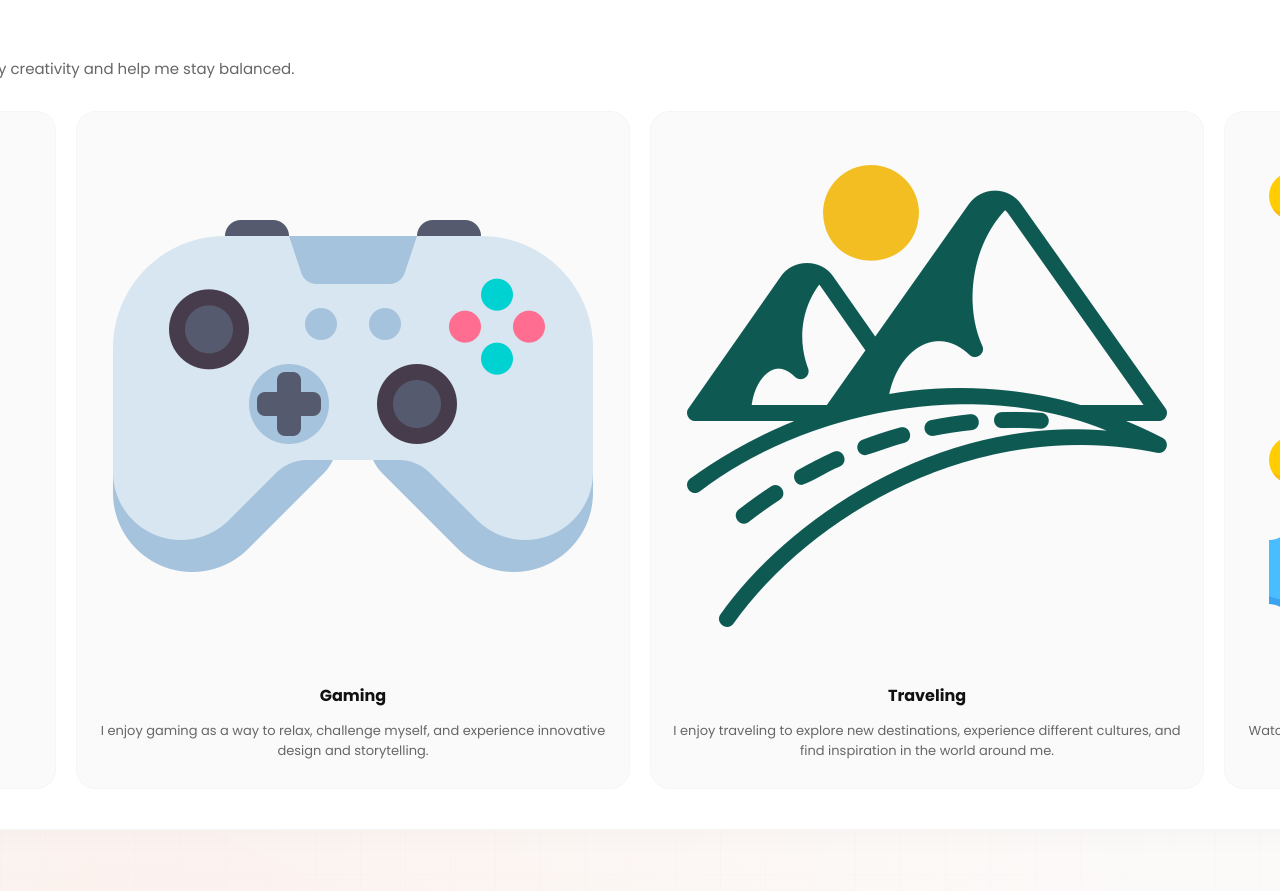
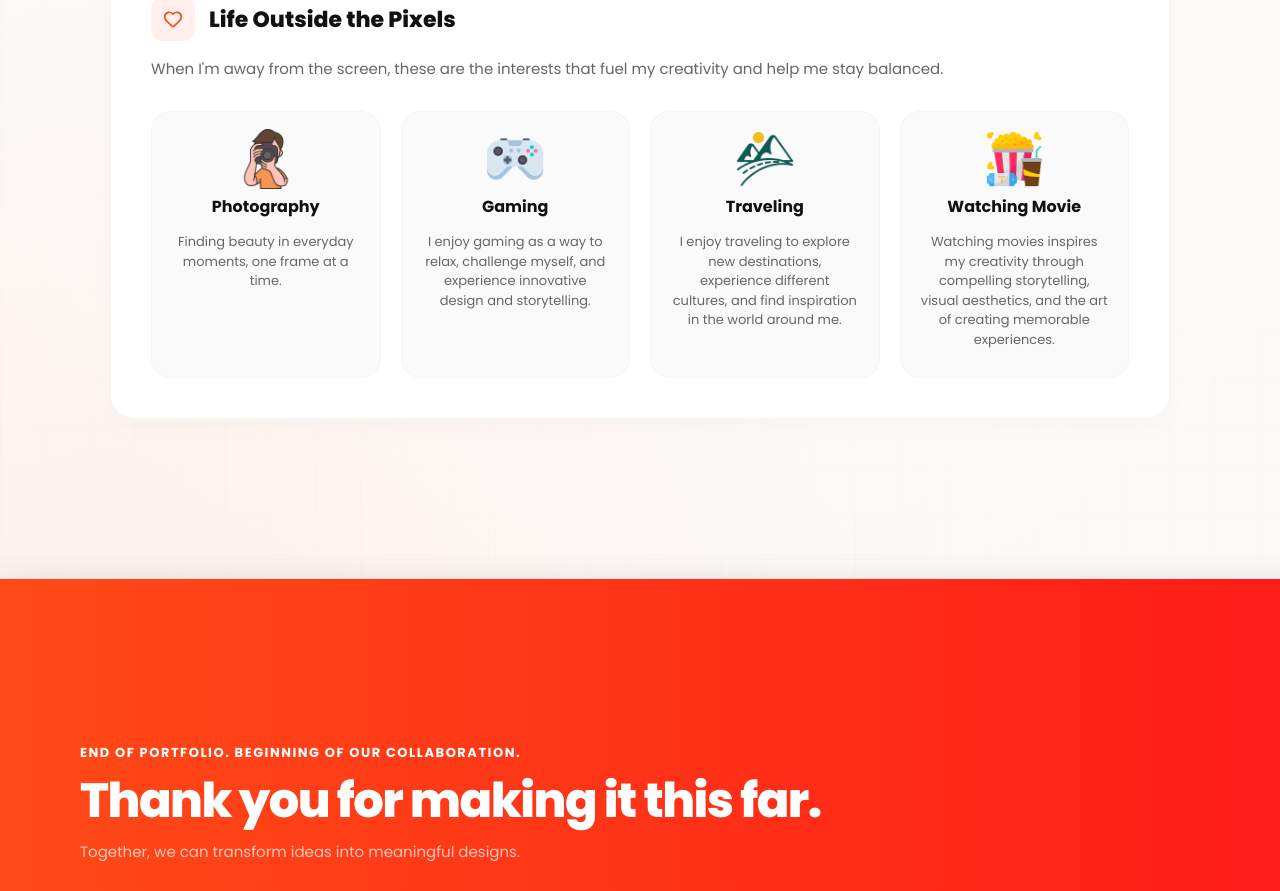
Before and after one commit to rathvasagar12/Portfolio_Website, a React (Create React App) app: page /About in a window 1280 px wide. Shown: the part 1376-2267 px from the top of the page. Built offline with nearby package versions, Linux system fonts and the light colour scheme.

Commit message:
fix(about): resolve oversized life-outside-pixels icons and fix contact page eslint unused-vars warnings

```diff
--- a/src/Page/Contact.js
+++ b/src/Page/Contact.js
@@ -4,9 +4,9 @@ import Footer from './Footer';
 import behance from '../Img/behance.png'
 import LinkedIn from '../Img/linkedin.png'
 import Instagram from '../Img/instagram.png'
-import Gmail from '../Img/gmail.png'
+// import Gmail from '../Img/gmail.png'
 import { Mail } from 'lucide-react';
-import { Phone } from 'lucide-react';
+// import { Phone } from 'lucide-react';
 
 function Contact() {
     return (
@@ -50,7 +50,7 @@ function Contact() {
                                 </div>
                             </div>
 
-                            <div className="contact-card">
+                            {/* <div className="contact-card">
                                 <div className="contact-card-icon-wrapper phone-icon-bg">
                                     <Phone color="#ff4a17" strokeWidth={1} />
                                 </div>
@@ -60,7 +60,7 @@ function Contact() {
                                         +91 9714414012
                                     </a>
                                 </div>
-                            </div>
+                            </div> */}
                         </div>
 
                         {/* <div className="contact-socials-wrapper">
@@ -81,9 +81,7 @@ function Contact() {
                                 <a href="https://linkedin.com" target="_blank" rel="noopener noreferrer" className="social-icon-pill"><img src={LinkedIn} alt="LinkedIn" /></a>
                                 <a href="https://dribbble.com" target="_blank" rel="noopener noreferrer" className="social-icon-pill"><img src={Instagram} alt="Instagram" /></a>
 
-                                <a href="mailto:rathwasagar007@gmail.com" className="social-icon-pill">
-                                    <img src={Gmail} alt="Gmail" />
-                                </a>
+
                             </div>
                         </div>
                     </div>
--- a/src/Page/Home.css
+++ b/src/Page/Home.css
@@ -2829,6 +2829,16 @@
 .hobby-icon-wrapper {
   font-size: 38px;
   margin-bottom: 14px;
+  display: flex;
+  justify-content: center;
+  align-items: center;
+  height: 38px;
+}
+
+.hobby-icon-wrapper img {
+  width: 60px;
+  height: auto;
+  object-fit: contain;
 }
 
 .hobby-item-card h3 {
```
